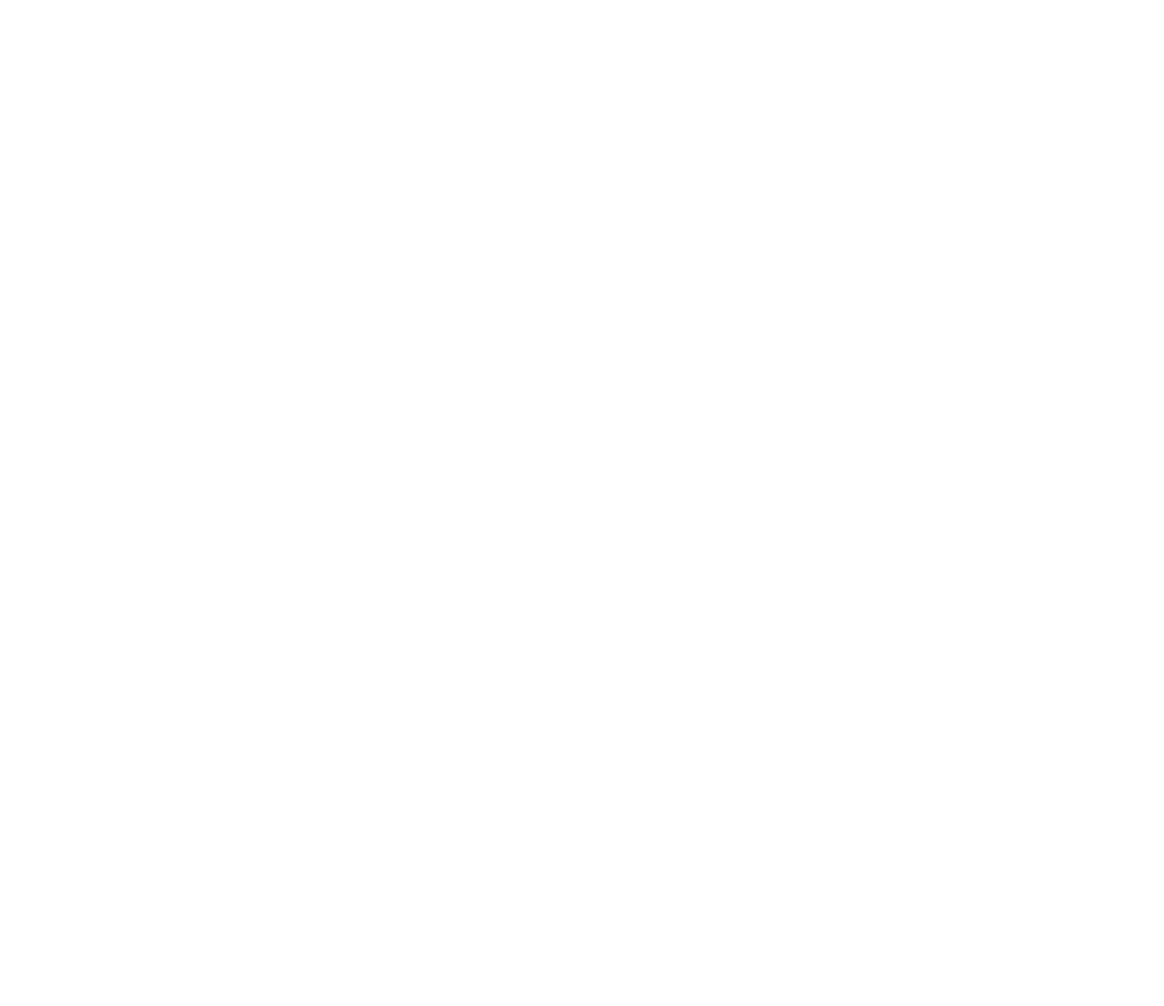
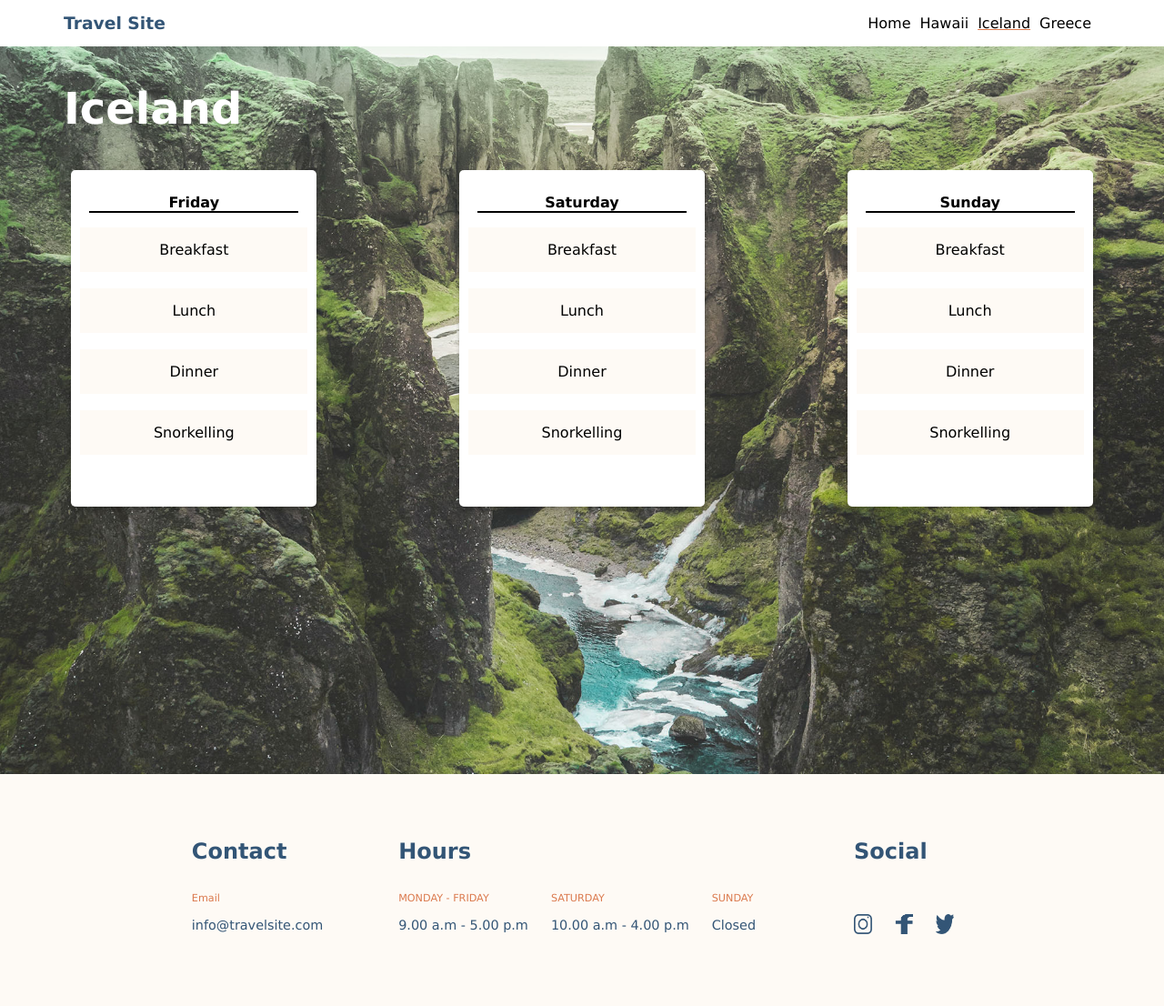
Before and after one commit to Maheshinav/Travel-Site, a plain HTML site: page pages/iceland.html in a window 1280 px wide. Shown: the whole page at 91% size. Before the commit the page ends 800 px from the top, so only its background shows below. Drawn offline with Linux system fonts and the light colour scheme.

Commit message:
add footer to all pages

```diff
--- a/css/destination.css
+++ b/css/destination.css
@@ -1,10 +1,21 @@
 .hero {
-    background-image: url(../assets/Images/hawaii.jpg);
   background-position: center;
   background-size: cover;
-    width: 100vw;
+  width: 100%;
   height: 100vh;
   background-repeat: no-repeat;
+  background-attachment: fixed;
+}
+
+.hero__background-hawaii {
+  background-image: url(../assets/Images/hawaii.jpg);
+}
+.hero__background-iceland {
+  background-image: url(../assets/Images/iceland.jpg);
+}
+
+.hero__background-greece {
+  background-image: url(../assets/Images/greece.jpg);
 }
 
 .hero__title {
@@ -16,7 +27,7 @@
   padding-top: 40px;
 }
 
-  .itinerary-card{
+.itinerary-card {
   background-size: cover;
   background-position: center;
   width: 250px;
@@ -29,32 +40,29 @@
   position: relative;
 }
 
-  .card__title{
+.card__title {
   font-size: 1rem;
   text-align: center;
   border-bottom: 2px solid black;
   margin-left: 10px;
   margin-right: 10px;
   padding-top: 10px;
-
 }
-  .card__list{
-   list-style-type:none;
+.card__list {
+  list-style-type: none;
   text-align: center;
   padding-left: 0%;
   text-align: center;
 }
 
-  .card__list-item{
-      background-color:#FEFAF5;
+.card__list-item {
+  background-color: #fefaf5;
   padding-top: 15px;
   padding-bottom: 15px;
   margin-bottom: 18px;
 }
 
-  .card__container{
+.card__container {
   display: flex;
   justify-content: space-around;
-
-
 }
--- a/css/global.css
+++ b/css/global.css
@@ -1,5 +1,6 @@
-body{
+body {
   font-family: Verdana, Geneva, Tahoma, sans-serif;
+  margin: 0%;
 }
 
 .header {
@@ -8,7 +9,7 @@ body{
   justify-content: space-between;
   padding-left: 70px;
   padding-right: 70px;
-    background-color: #FFFFFF;
+  background-color: #ffffff;
 }
 
 .header__logo {
@@ -20,39 +21,64 @@ body{
 .header__logo-container {
   margin-left: auto;
   margin-right: auto;
-
-
 }
 
 .nav {
-
   text-decoration: none;
-
-
 }
 
-.nav__item{
-
+.nav__item {
   margin-right: 10px;
 }
 
 .nav__list {
   list-style: none;
   display: flex;
-
 }
-
 
 .nav__link {
   color: black;
   text-decoration: none;
-
-
-
 }
 
 .nav__link.active {
   text-decoration: underline;
-    text-decoration-color: #DB7A4E;
-
+  text-decoration-color: #db7a4e;
 }
+footer {
+  background-color: #fefaf5;
+  display: flex;
+  justify-content: space-evenly;
+  padding: 4% 10%;
+}
+.footer__hour-align {
+  display: flex;
+  justify-content: space-between;
+  align-items: center;
+  padding-left: 0px;
+  list-style-type: none;
+}
+.footer__hour-li {
+  margin-right: 25px;
+}
+.footer__header {
+  color: #335576;
+}
+.footer__sub-topic {
+  color: #db7a4e;
+  font-size: 0.7rem;
+}
+.footer__text {
+  color: #335576;
+  font-size: 0.9rem;
+}
+.footer__icon {
+  width: 20px;
+  height: 22px;
+  padding-right: 20px;
+  padding-top: 35px;
+}
+.footer__sec1 {
+  display: flex;
+  flex-direction: column;
+}
--- a/pages/greece.html
+++ b/pages/greece.html
@@ -0,0 +1,141 @@
+<!DOCTYPE html>
+<html lang="en">
+<head>
+    <meta charset="UTF-8">
+    <meta http-equiv="X-UA-Compatible" content="IE=edge">
+    <meta name="viewport" content="width=device-width, initial-scale=1.0">
+    <link rel="stylesheet" type="text/css" href="../css/global.css">
+    <link rel="stylesheet" type="text/css" href="../css/destination.css">
+
+    <title>Iceland</title>
+</head>
+<body>
+    <header>
+        <nav class="nav header">
+            <h3 class="header__logo">Travel Site</h3>
+          </div>
+          <ul class="nav__list">
+            <li class="nav__item">
+              <a class="nav__link" href="../index.html">Home</a>
+            </li>
+            <li class="nav__item"><a class="nav__link" href="./hawaii.html">Hawaii</a></li>
+            <li class="nav__item"><a class="nav__link" href="./iceland.html">Iceland</a></li>
+            <li class="nav__item"><a class="nav__link active" href="./greece.html">Greece</a></li>
+          </ul>
+        </nav>
+      </header>
+      <main>
+        <section class="hero hero__background-greece">
+                <h1 class="hero__title">Iceland</h1>
+                <div class="card__container">
+                <div class="itinerary-card">
+                    <h3 class="card__title">
+                      Friday
+                    </h3>
+                   <ul class="card__list">
+                    <li class="card__list-item">
+                      Breakfast
+                    </li>
+                    <li class="card__list-item">
+                      Lunch
+                    </li>
+                    <li class="card__list-item">
+                      Dinner
+                    </li>
+                    <li class="card__list-item">
+                      Snorkelling
+                    </li>
+                   </ul>
+                  </div>
+                  <div class="itinerary-card">
+                    <h3 class="card__title">
+                      Saturday
+                    </h3>
+                   <ul class="card__list">
+                    <li class="card__list-item">
+                      Breakfast
+                    </li>
+                    <li class="card__list-item">
+                      Lunch
+                    </li>
+                    <li class="card__list-item">
+                      Dinner
+                    </li>
+                    <li class="card__list-item">
+                      Snorkelling
+                    </li>
+                   </ul>
+                  </div>
+                  <div class="itinerary-card">
+                    <h3 class="card__title">
+                      Sunday
+                    </h3>
+                   <ul class="card__list">
+                    <li class="card__list-item">
+                      Breakfast
+                    </li>
+                    <li class="card__list-item">
+                      Lunch
+                    </li>
+                    <li class="card__list-item">
+                      Dinner
+                    </li>
+                    <li class="card__list-item">
+                      Snorkelling
+                    </li>
+                   </ul>
+                  </div>
+                  </div>
+              </section>
+
+      </main>
+      <footer>
+        <section class="footer__sec1">
+          <h2 class="footer__header">Contact</h2>
+          <dev>
+          <p class="footer__sub-topic">Email</p>
+          <p class="footer__text">info@travelsite.com</p>
+        </dev>
+        </section>
+        <section>
+          <h2 class="footer__header">Hours</h2>
+          <ul class="footer__hour-align">
+            <li class="footer__hour-li">
+              <p class="footer__sub-topic">MONDAY - FRIDAY</p>
+              <p class="footer__text">9.00 a.m - 5.00 p.m</p>
+            </li>
+            <li class="footer__hour-li">
+              <p class="footer__sub-topic">SATURDAY</p>
+              <p class="footer__text">10.00 a.m - 4.00 p.m</p>
+            </li>
+            <li class="footer__hour-li">
+              <p class="footer__sub-topic">SUNDAY</p>
+              <p class="footer__text">Closed</p>
+            </li>
+          </ul>
+        </section>
+        <section>
+          <h2 class="footer__header">Social</h2>
+          <div>
+            <img
+              class="footer__icon"
+              src="../assets/Icons/icon-instagram.png"
+              alt="Instagram"
+            />
+
+            <img
+              class="footer__icon"
+              src="../assets/Icons/icon-facebook.png"
+              alt="Facebook"
+            />
+
+            <img
+              class="footer__icon"
+              src="../assets/Icons/icon-twitter.png"
+              alt="Twitter"
+            />
+          </div>
+        </section>
+      </footer>
+</body>
+</html>
--- a/pages/iceland.html
+++ b/pages/iceland.html
@@ -0,0 +1,141 @@
+<!DOCTYPE html>
+<html lang="en">
+<head>
+    <meta charset="UTF-8">
+    <meta http-equiv="X-UA-Compatible" content="IE=edge">
+    <meta name="viewport" content="width=device-width, initial-scale=1.0">
+    <link rel="stylesheet" type="text/css" href="../css/global.css">
+    <link rel="stylesheet" type="text/css" href="../css/destination.css">
+
+    <title>Iceland</title>
+</head>
+<body>
+    <header>
+        <nav class="nav header">
+            <h3 class="header__logo">Travel Site</h3>
+          </div>
+          <ul class="nav__list">
+            <li class="nav__item">
+              <a class="nav__link" href="../index.html">Home</a>
+            </li>
+            <li class="nav__item"><a class="nav__link" href="./hawaii.html">Hawaii</a></li>
+            <li class="nav__item"><a class="nav__link active" href="./iceland.html">Iceland</a></li>
+            <li class="nav__item"><a class="nav__link" href="./greece.html">Greece</a></li>
+          </ul>
+        </nav>
+      </header>
+      <main>
+        <section class="hero hero__background-iceland">
+                <h1 class="hero__title">Iceland</h1>
+                <div class="card__container">
+                <div class="itinerary-card">
+                    <h3 class="card__title">
+                      Friday
+                    </h3>
+                   <ul class="card__list">
+                    <li class="card__list-item">
+                      Breakfast
+                    </li>
+                    <li class="card__list-item">
+                      Lunch
+                    </li>
+                    <li class="card__list-item">
+                      Dinner
+                    </li>
+                    <li class="card__list-item">
+                      Snorkelling
+                    </li>
+                   </ul>
+                  </div>
+                  <div class="itinerary-card">
+                    <h3 class="card__title">
+                      Saturday
+                    </h3>
+                   <ul class="card__list">
+                    <li class="card__list-item">
+                      Breakfast
+                    </li>
+                    <li class="card__list-item">
+                      Lunch
+                    </li>
+                    <li class="card__list-item">
+                      Dinner
+                    </li>
+                    <li class="card__list-item">
+                      Snorkelling
+                    </li>
+                   </ul>
+                  </div>
+                  <div class="itinerary-card">
+                    <h3 class="card__title">
+                      Sunday
+                    </h3>
+                   <ul class="card__list">
+                    <li class="card__list-item">
+                      Breakfast
+                    </li>
+                    <li class="card__list-item">
+                      Lunch
+                    </li>
+                    <li class="card__list-item">
+                      Dinner
+                    </li>
+                    <li class="card__list-item">
+                      Snorkelling
+                    </li>
+                   </ul>
+                  </div>
+                  </div>
+              </section>
+
+      </main>
+      <footer>
+        <section class="footer__sec1">
+          <h2 class="footer__header">Contact</h2>
+          <dev>
+          <p class="footer__sub-topic">Email</p>
+          <p class="footer__text">info@travelsite.com</p>
+        </dev>
+        </section>
+        <section>
+          <h2 class="footer__header">Hours</h2>
+          <ul class="footer__hour-align">
+            <li class="footer__hour-li">
+              <p class="footer__sub-topic">MONDAY - FRIDAY</p>
+              <p class="footer__text">9.00 a.m - 5.00 p.m</p>
+            </li>
+            <li class="footer__hour-li">
+              <p class="footer__sub-topic">SATURDAY</p>
+              <p class="footer__text">10.00 a.m - 4.00 p.m</p>
+            </li>
+            <li class="footer__hour-li">
+              <p class="footer__sub-topic">SUNDAY</p>
+              <p class="footer__text">Closed</p>
+            </li>
+          </ul>
+        </section>
+        <section>
+          <h2 class="footer__header">Social</h2>
+          <div>
+            <img
+              class="footer__icon"
+              src="../assets/Icons/icon-instagram.png"
+              alt="Instagram"
+            />
+
+            <img
+              class="footer__icon"
+              src="../assets/Icons/icon-facebook.png"
+              alt="Facebook"
+            />
+
+            <img
+              class="footer__icon"
+              src="../assets/Icons/icon-twitter.png"
+              alt="Twitter"
+            />
+          </div>
+        </section>
+      </footer>
+</body>
+</html>
```
Also changed, not shown: css/main.css (+12 -16 lines), index.html (+69 -9 lines), pages/hawaii.html (+53 -6 lines). Lines whose indentation alone changed are shown as unchanged.
